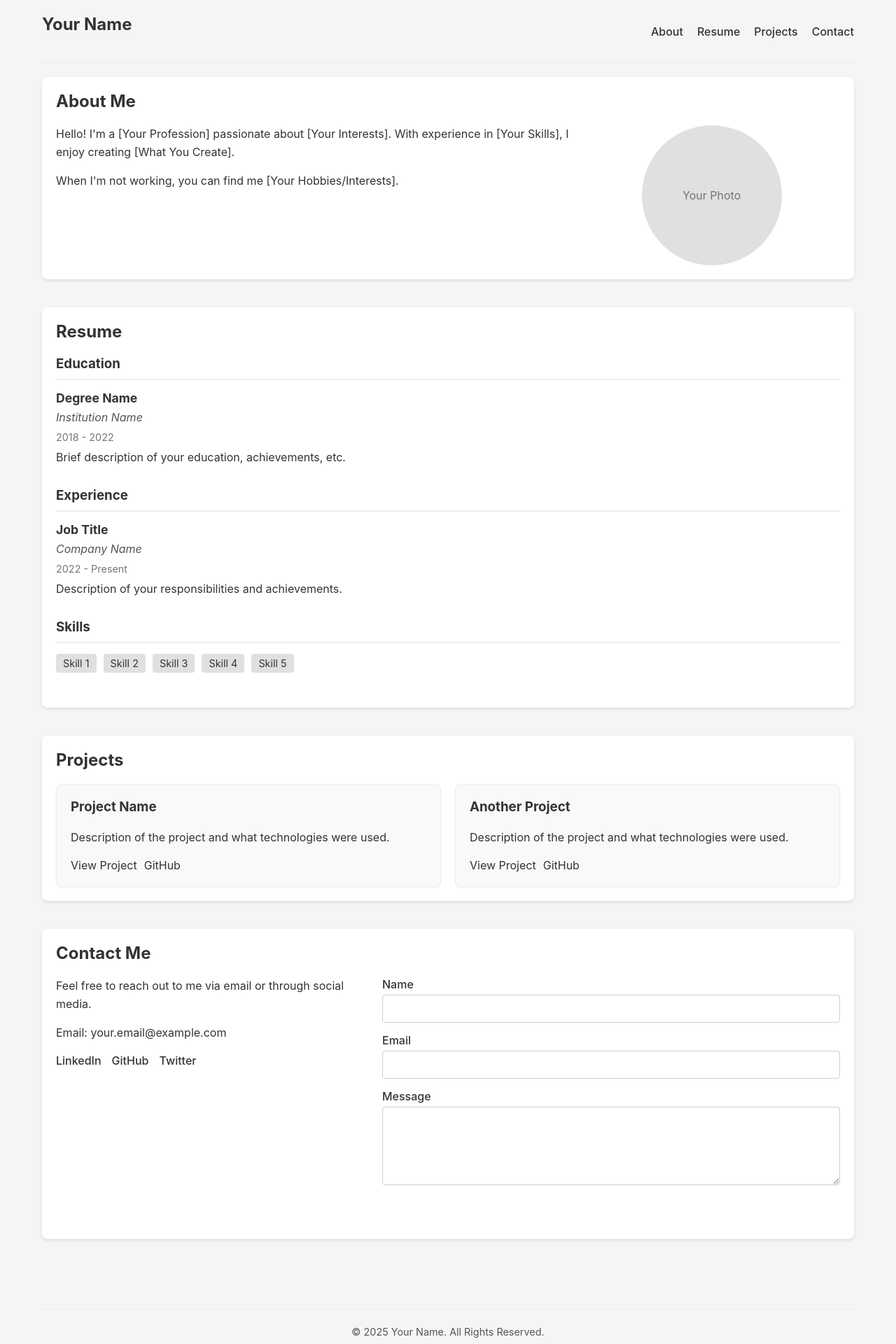
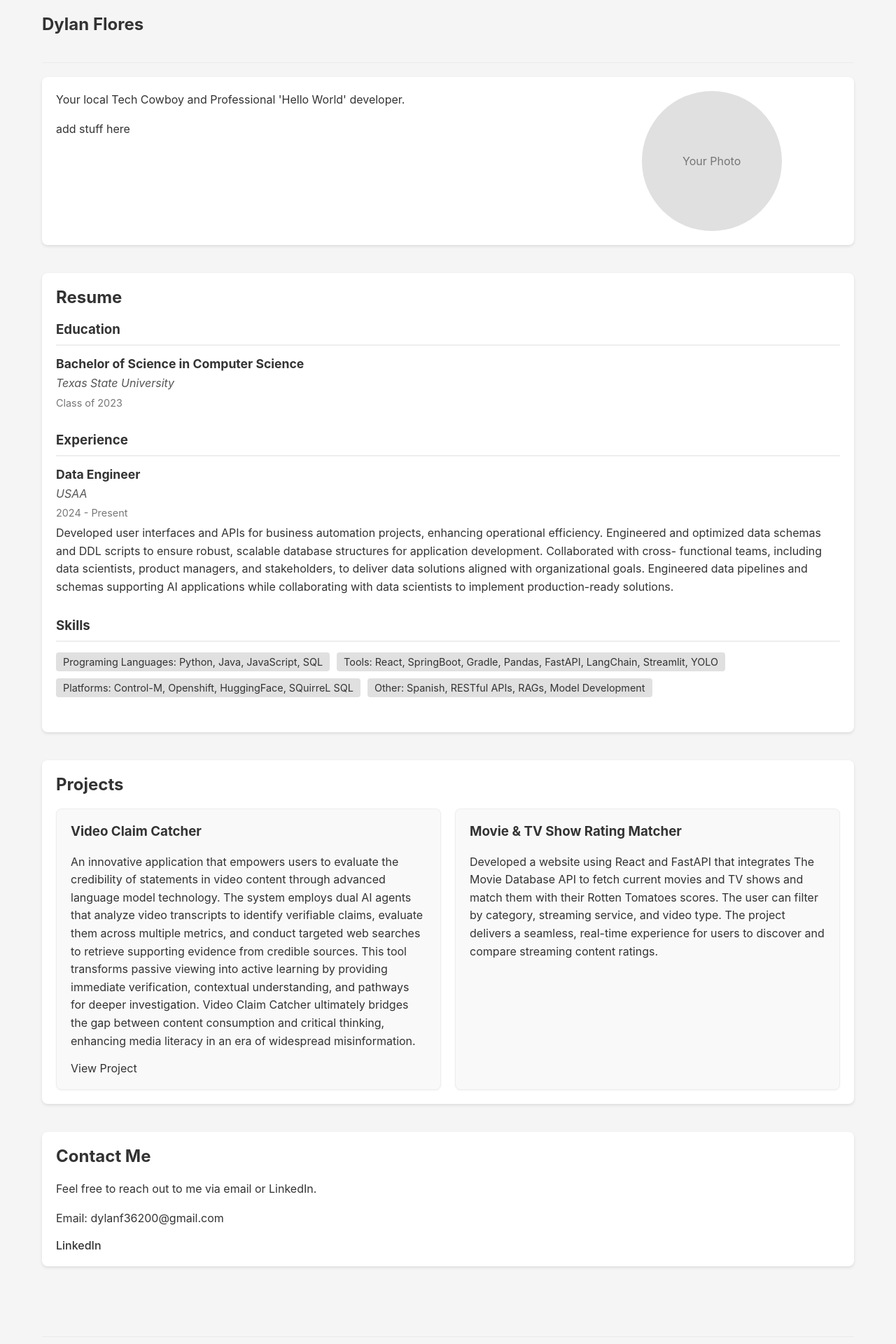
Before and after one commit to Dylanrock333/DylanFlores, a React (Create React App) app: page / in a window 1280 px wide. Shown: the top 1920 px of the page at 70% size. Built offline with nearby package versions, Linux system fonts and the light colour scheme.

Commit message:
Clean up added info

```diff
--- a/src/components/About.jsx
+++ b/src/components/About.jsx
@@ -4,15 +4,13 @@ import '../styles/components/About.css';
 function About() {
   return (
     <section id="about" className="about">
-      <h2>About Me</h2>
       <div className="about-content">
         <div className="about-text">
           <p>
-            Hello! I'm a [Your Profession] passionate about [Your Interests].
-            With experience in [Your Skills], I enjoy creating [What You Create].
+            Your local Tech Cowboy and Professional 'Hello World' developer.
           </p>
           <p>
-            When I'm not working, you can find me [Your Hobbies/Interests].
+            add stuff here
           </p>
         </div>
         <div className="about-image">
--- a/src/components/Contact.jsx
+++ b/src/components/Contact.jsx
@@ -7,30 +7,13 @@ function Contact() {
       <h2>Contact Me</h2>
       <div className="contact-content">
         <div className="contact-info">
-          <p>Feel free to reach out to me via email or through social media.</p>
-          <p>Email: your.email@example.com</p>
+          <p>Feel free to reach out to me via email or LinkedIn.</p>
+          <p>Email: dylanf36200@gmail.com</p>
           <div className="social-links">
-            <a href="https://linkedin.com/in/yourprofile" target="_blank" rel="noreferrer">LinkedIn</a>
-            <a href="https://github.com/yourusername" target="_blank" rel="noreferrer">GitHub</a>
-            <a href="https://twitter.com/yourusername" target="_blank" rel="noreferrer">Twitter</a>
+            <a href="https://www.linkedin.com/in/dylan-c-flores/" target="_blank" rel="noreferrer">LinkedIn</a>
           </div>
         </div>
 
-        <form className="contact-form">
-          <div className="form-group">
-            <label htmlFor="name">Name</label>
-            <input type="text" id="name" name="name" required />
-          </div>
-          <div className="form-group">
-            <label htmlFor="email">Email</label>
-            <input type="email" id="email" name="email" required />
-          </div>
-          <div className="form-group">
-            <label htmlFor="message">Message</label>
-            <textarea id="message" name="message" rows="5" required></textarea>
-          </div>
-          <button type="submit">Send Message</button>
-        </form>
       </div>
     </section>
   );
--- a/src/components/Footer.jsx
+++ b/src/components/Footer.jsx
@@ -7,13 +7,7 @@ function Footer() {
   return (
     <footer className="footer">
       <div className="footer-content">
-        <p>&copy; {year} Your Name. All Rights Reserved.</p>
-        <div className="footer-links">
-          <a href="#about">About</a>
-          <a href="#resume">Resume</a>
-          <a href="#projects">Projects</a>
-          <a href="#contact">Contact</a>
-        </div>
+        <p>&copy; {year} Dylan Flores. All Rights Reserved.</p>
       </div>
     </footer>
   );
--- a/src/components/Header.jsx
+++ b/src/components/Header.jsx
@@ -5,16 +5,8 @@ function Header() {
   return (
     <header className="header">
       <div className="logo">
-        <h1>Your Name</h1>
+        <h1>Dylan Flores</h1>
       </div>
-      <nav>
-        <ul>
-          <li><a href="#about">About</a></li>
-          <li><a href="#resume">Resume</a></li>
-          <li><a href="#projects">Projects</a></li>
-          <li><a href="#contact">Contact</a></li>
-        </ul>
-      </nav>
     </header>
   );
 }
--- a/src/components/Projects.jsx
+++ b/src/components/Projects.jsx
@@ -7,21 +7,26 @@ function Projects() {
       <h2>Projects</h2>
       <div className="projects-grid">
         <div className="project-card">
-          <h3>Project Name</h3>
-          <p>Description of the project and what technologies were used.</p>
+          <h3>Video Claim Catcher</h3>
+          <p>
+            An innovative application that empowers users to evaluate the credibility of statements in video content through advanced language model technology.
+            The system employs dual AI agents that analyze video transcripts to identify verifiable claims, evaluate them across multiple metrics, and conduct targeted web searches to retrieve supporting evidence from credible sources.
+            This tool transforms passive viewing into active learning by providing immediate verification, contextual understanding, and pathways for deeper investigation.
+            Video Claim Catcher ultimately bridges the gap between content consumption and critical thinking, enhancing media literacy in an era of widespread misinformation.
+          </p>
           <div className="project-links">
-            <a href="https://example.com/yourproject" target="_blank" rel="noreferrer">View Project</a>
-            <a href="https://github.com/yourusername/yourprojectrepo" target="_blank" rel="noreferrer">GitHub</a>
+            <a href="https://videoclaimcatcher.com/" target="_blank" rel="noreferrer">View Project</a>
           </div>
         </div>
 
         <div className="project-card">
-          <h3>Another Project</h3>
-          <p>Description of the project and what technologies were used.</p>
-          <div className="project-links">
-            <a href="https://example.com/anotherproject" target="_blank" rel="noreferrer">View Project</a>
-            <a href="https://github.com/yourusername/anotherprojectrepo" target="_blank" rel="noreferrer">GitHub</a>
-          </div>
+          <h3>Movie & TV Show Rating Matcher </h3>
+          <p>
+            Developed a website using React and FastAPI that integrates The Movie Database API to fetch
+            current movies and TV shows and match them with their Rotten Tomatoes scores. The user can filter
+            by category, streaming service, and video type. The project delivers a seamless, real-time experience
+            for users to discover and compare streaming content ratings.
+          </p>
         </div>
       </div>
     </section>
--- a/src/components/Resume.jsx
+++ b/src/components/Resume.jsx
@@ -9,31 +9,39 @@ function Resume() {
       <div className="resume-section">
         <h3>Education</h3>
         <div className="resume-item">
-          <h4>Degree Name</h4>
-          <p className="institution">Institution Name</p>
-          <p className="period">2018 - 2022</p>
-          <p>Brief description of your education, achievements, etc.</p>
+          <h4>Bachelor of Science in Computer Science</h4>
+          <p className="institution">Texas State University</p>
+          <p className="period">Class of 2023</p>
         </div>
       </div>
 
       <div className="resume-section">
         <h3>Experience</h3>
         <div className="resume-item">
-          <h4>Job Title</h4>
-          <p className="institution">Company Name</p>
-          <p className="period">2022 - Present</p>
-          <p>Description of your responsibilities and achievements.</p>
+          <h4>Data Engineer</h4>
+          <p className="institution">USAA</p>
+          <p className="period">2024 - Present</p>
+          <p>
+            Developed user interfaces and APIs for business automation projects, enhancing
+            operational efficiency. Engineered and optimized data schemas and DDL scripts to ensure
+
+            robust, scalable database structures for application development. Collaborated with cross-
+            functional teams, including data scientists, product managers, and stakeholders, to deliver
+
+            data solutions aligned with organizational goals. Engineered data pipelines and schemas
+            supporting AI applications while collaborating with data scientists to implement
+            production-ready solutions.
+          </p>
         </div>
       </div>
 
       <div className="resume-section">
         <h3>Skills</h3>
         <ul className="skills-list">
-          <li>Skill 1</li>
-          <li>Skill 2</li>
-          <li>Skill 3</li>
-          <li>Skill 4</li>
-          <li>Skill 5</li>
+          <li>Programing Languages: Python, Java, JavaScript, SQL</li>
+          <li>Tools: React, SpringBoot, Gradle, Pandas, FastAPI, LangChain, Streamlit, YOLO</li>
+          <li>Platforms: Control-M, Openshift, HuggingFace, SQuirreL SQL</li>
+          <li>Other: Spanish, RESTful APIs, RAGs, Model Development</li>
         </ul>
       </div>
     </section>
```
